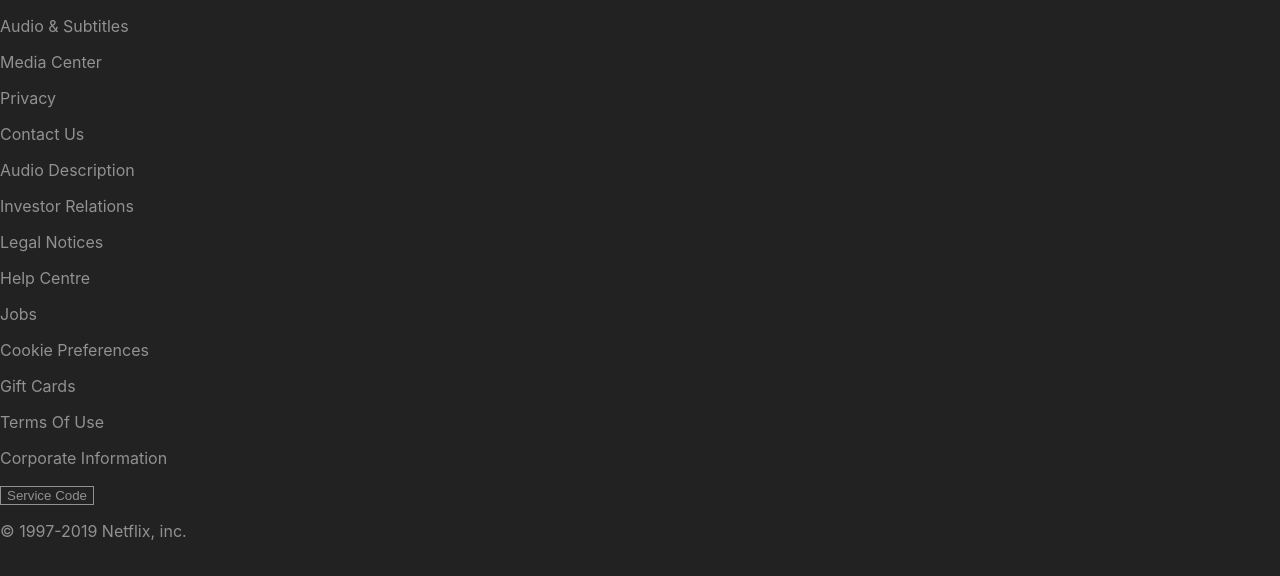
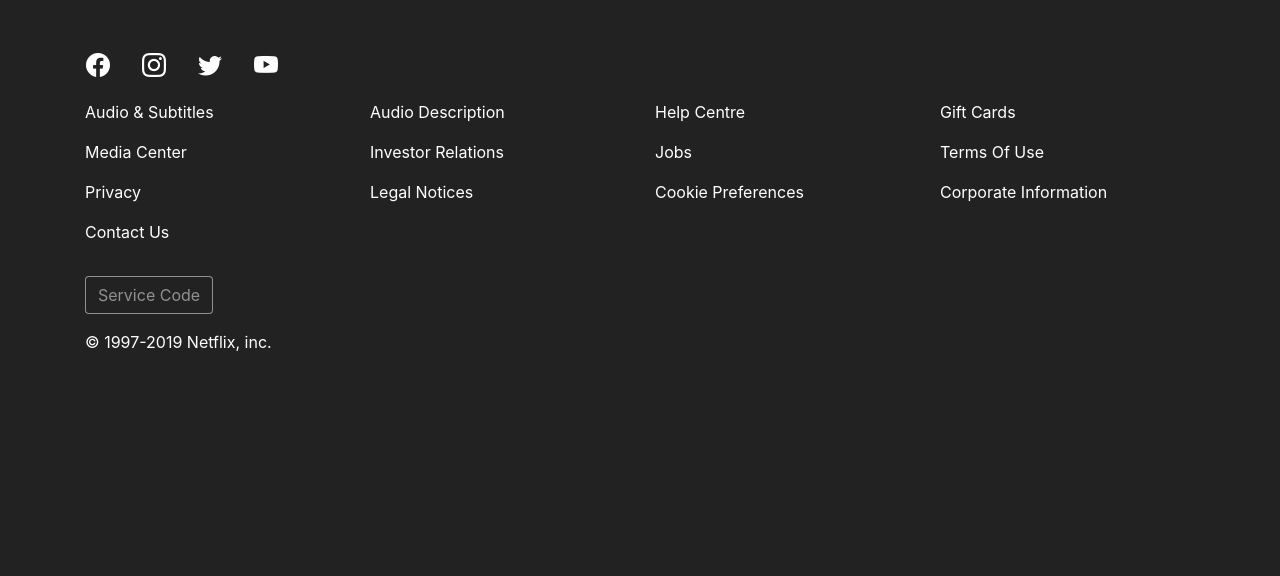
Before and after one commit to hsattar/strive-md-d5, a React (Create React App) app: page / in a window 1280 px wide. Shown: the top 576 px of the page. Built offline with nearby package versions, Linux system fonts and the light colour scheme.

Commit message:
fixed footer so working properly

```diff
--- a/package.json
+++ b/package.json
@@ -7,6 +7,7 @@
     "@testing-library/react": "^11.2.7",
     "@testing-library/user-event": "^12.8.3",
     "bootstrap": "^4.6.0",
+    "bootstrap-icons": "^1.7.0",
     "react": "^17.0.2",
     "react-bootstrap": "^1.6.4",
     "react-dom": "^17.0.2",
--- a/src/App.js
+++ b/src/App.js
@@ -1,4 +1,3 @@
-import './App.css'
 import Footer from './componenets/Footer';
 
 function App() {
--- a/src/componenets/Footer.jsx
+++ b/src/componenets/Footer.jsx
@@ -1,50 +1,55 @@
+import Container from 'react-bootstrap/Container'
+import Row from 'react-bootstrap/Row'
+import Col from 'react-bootstrap/Col'
+import Button from 'react-bootstrap/Button'
+
 const Footer = () => (
-    <footer class="container mt-5">
+    <Container className="mt-5">
 
-        <div class="row social-icons">
-            <i class="bi bi-facebook mx-3"></i>
-            <i class="bi bi-instagram mx-3"></i>
-            <i class="bi bi-twitter mx-3"></i>
-            <i class="bi bi-youtube mx-3"></i>
-        </div>
+        <Row className="social-icons">
+            <i className="bi bi-facebook mx-3"></i>
+            <i className="bi bi-instagram mx-3"></i>
+            <i className="bi bi-twitter mx-3"></i>
+            <i className="bi bi-youtube mx-3"></i>
+        </Row>
 
-        <div class="row mt-3">
-            <div class="col-12 col-sm-6 col-md-3">
+        <Row className="mt-3">
+            <Col xs='12' sm='6' md='3'>
                 <p>Audio & Subtitles</p>
                 <p>Media Center</p>
                 <p>Privacy</p>
                 <p>Contact Us</p>
-            </div>
+            </Col>
 
-            <div class="col-12 col-sm-6 col-md-3">
+            <Col xs='12' sm='6' md='3'>
                 <p>Audio Description</p>
                 <p>Investor Relations</p>
                 <p>Legal Notices</p>
-            </div>
+            </Col>
 
-            <div class="col-12 col-sm-6 col-md-3">
+            <Col xs='12' sm='6' md='3'>
                 <p>Help Centre</p>
                 <p>Jobs</p>
                 <p>Cookie Preferences</p>
-            </div>
+            </Col>
 
-            <div class="col-12 col-sm-6 col-md-3">
+            <Col xs='12' sm='6' md='3'>
                 <p>Gift Cards</p>
                 <p>Terms Of Use</p>
                 <p>Corporate Information</p>
-            </div>
+            </Col>
 
-            <div class="col-12 mt-3">
-                <button class="btn transparent-btn">Service Code</button>
-            </div>
+            <Col xs='12' className="mt-3">
+                <Button className="transparent-btn">Service Code</Button>
+            </Col>
 
-            <div class="col-12 mt-3">
-                <p class="copyright">&copy; 1997-2019 Netflix, inc.</p>
-            </div>
+            <Col xs='12' className="mt-3">
+                <p className="copyright">&copy; 1997-2019 Netflix, inc.</p>
+            </Col>
 
-        </div>
+        </Row>
 
-    </footer>
+    </Container>
 )
 
 export default Footer
--- a/src/index.js
+++ b/src/index.js
@@ -1,7 +1,11 @@
 import React from 'react';
 import ReactDOM from 'react-dom';
+import App from './App';
+import 'bootstrap/dist/css/bootstrap.min.css'
+import 'bootstrap-icons/font/bootstrap-icons.css'
 import './index.css';
-import App from './App';
+import './App.css'
+
 
 ReactDOM.render(
   <React.StrictMode>
```
Also changed, not shown: 1 other file (tests, documents, lock files or other folders).
